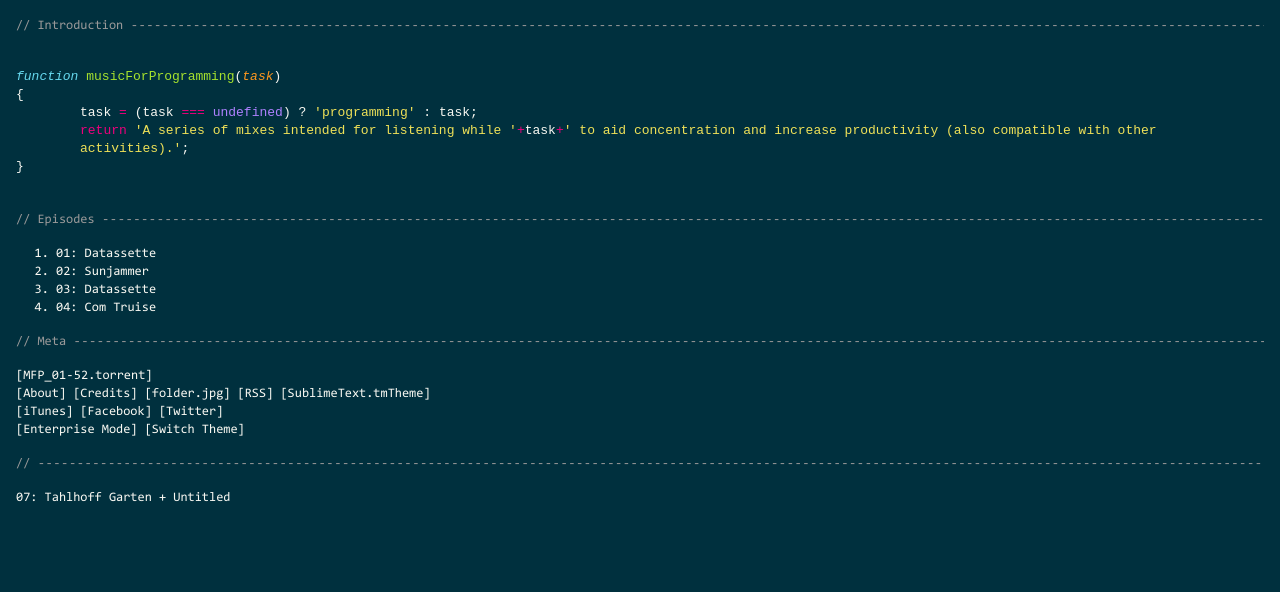
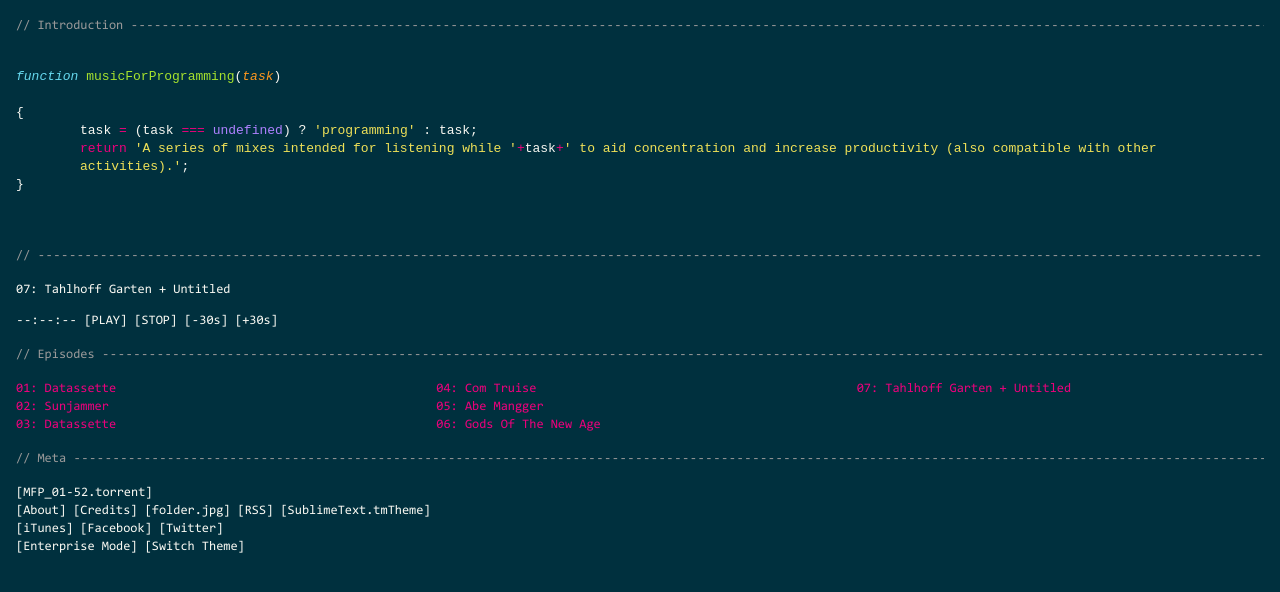
Before and after one commit to applejag/musicforprogramming.ipfs, a Svelte app: page / in a window 1280 px wide. Shown: the top 592 px of the page. Built offline with nearby package versions, Linux system fonts and the light colour scheme.

Commit message:
Haha yes

```diff
--- a/src/App.svelte
+++ b/src/App.svelte
@@ -1,18 +1,17 @@
 <script lang="ts">
-  import Section from "./Section.svelte";
+  import Section from "./sections/Section.svelte";
+  import EpisodesSection from "./sections/EpisodesSection.svelte";
   import IntroSection from "./sections/IntroSection.svelte";
 </script>
 
 <IntroSection />
 
-<Section title="Episodes">
-  <ol>
-    <li>01: Datassette</li>
-    <li>02: Sunjammer</li>
-    <li>03: Datassette</li>
-    <li>04: Com Truise</li>
-  </ol>
+<Section>
+  <p>07: Tahlhoff Garten + Untitled</p>
+  <div>--:--:-- [PLAY] [STOP] [-30s] [+30s]</div>
 </Section>
+
+<EpisodesSection />
 
 <Section title="Meta">
   <div>[MFP_01-52.torrent]</div>
@@ -21,8 +20,6 @@
   <div>[Enterprise Mode] [Switch Theme]</div>
 </Section>
 
-<Section>07: Tahlhoff Garten + Untitled</Section>
-
 <style type="scss" global>
   @import "./styles/_global.scss";
 </style>
--- a/src/episodes/EpisodeRepository.ts
+++ b/src/episodes/EpisodeRepository.ts
@@ -1,5 +1,5 @@
-
 interface EpisodeRawData {
+  readonly id: string;
   readonly name: string;
   readonly fileName: string;
   readonly compilerLinks: URL[];
@@ -7,12 +7,15 @@
 }
 
 export interface EpisodeData extends EpisodeRawData {
-    readonly id: number;
-    readonly fileUrl: URL;
-};
+  readonly fileRelUrl: string;
+}
 
 export function getEpisodeData(episodeId: number): EpisodeData {
   return episodeDatas[episodeId];
+}
+
+export function getAllEpisodeData(): EpisodeData[] {
+  return episodeDatas;
 }
 
 export function getEpisodeCount(): number {
@@ -21,9 +24,10 @@
 
 const episodeRawDatas: EpisodeRawData[] = [
   {
-        name: '01: Datassette',
-        fileName: 'music_for_programming_1-datassette.mp3',
-        compilerLinks: [ new URL('http://datassette.net/') ],
+    id: "one",
+    name: "01: Datassette",
+    fileName: "music_for_programming_1-datassette.mp3",
+    compilerLinks: [new URL("http://datassette.net/")],
     notes: `\
       Frog Pocket - Plinty
       Tor Lundvall - Crooked
@@ -43,9 +47,10 @@
   },
 
   {
-        name: '02: Sunjammer',
-        fileName: 'music_for_programming_2-sunjammer.mp3',
-        compilerLinks: [ new URL('http://doomsday.no/') ],
+    id: "two",
+    name: "02: Sunjammer",
+    fileName: "music_for_programming_2-sunjammer.mp3",
+    compilerLinks: [new URL("http://doomsday.no/")],
     notes: `\
       Bruno Sanfilippo - Piano Textures II, II
       Cliff Martinez - Wear your seatbelt
@@ -61,9 +66,10 @@
   },
 
   {
-        name: '03: Datassette',
-        fileName: 'music_for_programming_3-datassette.mp3',
-        compilerLinks: [ new URL('http://datassette.net/') ],
+    id: "three",
+    name: "03: Datassette",
+    fileName: "music_for_programming_3-datassette.mp3",
+    compilerLinks: [new URL("http://datassette.net/")],
     notes: `\
       LFO - Goodnight Vienna
       Philip Glass - SloMo People
@@ -89,9 +95,10 @@
   },
 
   {
-        name: '04: Com Truise',
-        fileName: 'music_for_programming_4-com_truise.mp3',
-        compilerLinks: [ new URL('http://comtruise.com/') ],
+    id: "four",
+    name: "04: Com Truise",
+    fileName: "music_for_programming_4-com_truise.mp3",
+    compilerLinks: [new URL("http://comtruise.com/")],
     notes: `\
       Joel Vandroogenbroeck - Banjomatic
       Joel Vandroogenbroeck - Silicon Siren
@@ -113,9 +120,10 @@
   },
 
   {
-        name: '05: Abe Mangger',
-        fileName: 'music_for_programming_5-abe_mangger.mp3',
-        compilerLinks: [ new URL('http://soundcloud.com/abe_mangger') ],
+    id: "five",
+    name: "05: Abe Mangger",
+    fileName: "music_for_programming_5-abe_mangger.mp3",
+    compilerLinks: [new URL("http://soundcloud.com/abe_mangger")],
     notes: `\
       Brad Meldhau - Fuck You
       Elisa Conversano - Hyperdodecahedron
@@ -148,9 +156,10 @@
   },
 
   {
-        name: '06: Gods Of The New Age',
-        fileName: 'music_for_programming_6-gods_of_the_new_age.mp3',
-        compilerLinks: [ new URL('http://soundcloud.com/gods-of-the-new-age') ],
+    id: "six",
+    name: "06: Gods Of The New Age",
+    fileName: "music_for_programming_6-gods_of_the_new_age.mp3",
+    compilerLinks: [new URL("http://soundcloud.com/gods-of-the-new-age")],
     notes: `\
       Robert Rich - Folded Space
       Steven Halpern - 3rd Chakra
@@ -168,11 +177,12 @@
   },
 
   {
-        name: '07: Tahlhoff Garten + Untitled',
-        fileName: 'music_for_programming_7-tahlhoff_garten_and_untitled.mp3',
+    id: "seven",
+    name: "07: Tahlhoff Garten + Untitled",
+    fileName: "music_for_programming_7-tahlhoff_garten_and_untitled.mp3",
     compilerLinks: [
-            new URL('http://soundcloud.com/jimgorn'),
-            new URL('http://soundcloud.com/tahlhoff-garten'),
+      new URL("http://soundcloud.com/jimgorn"),
+      new URL("http://soundcloud.com/tahlhoff-garten"),
     ],
     notes: `\
       Mount Kimbie - Adriatic (Klaus Remix)
@@ -202,5 +212,7 @@
   },
 ];
 
-const episodeDatas: EpisodeData[] = episodeRawDatas
-    .map((o, i) => ({...o, id: i, fileUrl: new URL(o.fileName, '/audio/')}));
+const episodeDatas: EpisodeData[] = episodeRawDatas.map((o, i) => ({
+  ...o,
+  fileRelUrl: "/audio/" + o.fileName,
+}));
--- /dev/null
+++ b/src/sections/EpisodesSection.svelte
@@ -0,0 +1,29 @@
+<script lang="ts">
+  import Section from "./Section.svelte";
+  import { getAllEpisodeData } from "../episodes/EpisodeRepository";
+</script>
+
+<Section title="Episodes">
+  <ol>
+    {#each getAllEpisodeData() as epi (epi.id)}
+      <li><a href="?{epi.id}">{epi.name}</a></li>
+    {/each}
+  </ol>
+</Section>
+
+<style lang="scss">
+  @import "../styles/variables.scss";
+
+  ol {
+    list-style: none;
+    padding: 0;
+    column-count: 1;
+
+    @media (min-width: $size_medium) {
+      column-count: 2;
+    }
+    @media (min-width: $size_large) {
+      column-count: 3;
+    }
+  }
+</style>
--- a/src/sections/IntroSection.svelte
+++ b/src/sections/IntroSection.svelte
@@ -1,19 +1,39 @@
 <script lang="ts">
-  import Section from "../Section.svelte";
+  import Section from "./Section.svelte";
 </script>
 
 <Section title="Introduction">
   <pre><code>
-<span class="keyword">function</span> <span class="function">musicForProgramming</span>(<span class="param">task</span>)
+<span class="keyword">function</span> <span class="function">musicForProgramming</span>(<span class="param">task</span>) <span class="folded">&lbrace;<span class="folded-dots">...</span>&rbrace;</span>
+<div class="unfolded">
 &lbrace;
 <span class="indent">	task <span class="operator">=</span> (task <span class="operator">===</span> <span class="constant">undefined</span>) ? <span class="string">'programming'</span> : task;</span>
 <span class="indent">	<span class="operator">return</span> <span class="string">'A series of mixes intended for listening while '</span><span class="operator">+</span>task<span class="operator">+</span><span class="string">' to aid concentration and increase productivity (also compatible with other activities).'</span>;</span>
 &rbrace;
+</div>
     </code></pre>
 </Section>
 
 <style lang="scss">
   @import "../styles/variables.scss";
+
+  .folded {
+    display: none;
+
+    .folded-dots {
+      color: $palette_black;
+      background-color: $palette_purple;
+    }
+  }
+
+  @media (max-width: $size_medium) {
+    .unfolded {
+      display: none;
+    }
+    .folded {
+      display: unset;
+    }
+  }
 
   pre code {
     white-space: pre-wrap;
--- a/src/styles/_global.scss
+++ b/src/styles/_global.scss
@@ -21,6 +21,10 @@
   line-height: 18px;
   background: $palette_dark_cyan;
   max-width: 100%;
+
+  @media (max-width: $size_medium) {
+    font-size: 16px;
+  }
 }
 
 body,
@@ -35,3 +39,14 @@
 * {
   box-sizing: border-box;
 }
+
+a {
+  text-decoration: none;
+  color: $palette_red;
+}
+
+a:hover,
+.selected {
+  color: $palette_black;
+  background-color: $palette_dark_blue;
+}
--- a/src/styles/variables.scss
+++ b/src/styles/variables.scss
@@ -1,6 +1,8 @@
 $palette_grey: #999;
 $palette_dirty_white: #f8f8f2;
+$palette_black: #00303e;
 $palette_dark_cyan: #00303e;
+$palette_dark_blue: #0096c1;
 
 $palette_blue: #66d9ef;
 $palette_purple: #ae81ff;
@@ -8,3 +10,6 @@
 $palette_orange: #fd971f;
 $palette_yellow: #efe158;
 $palette_green: #a6e22e;
+
+$size_medium: 768px;
+$size_large: 1024px;
```
Also changed, not shown: src/sections/Section.svelte (renamed from src/Section.svelte). Lines whose indentation alone changed are shown as unchanged.
